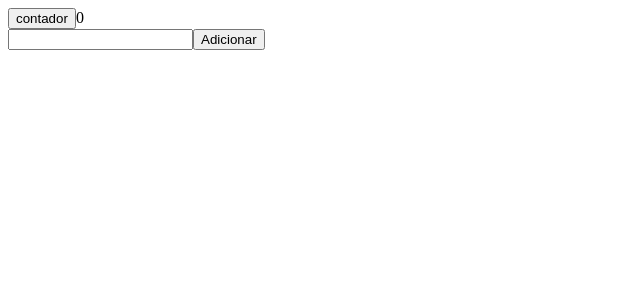
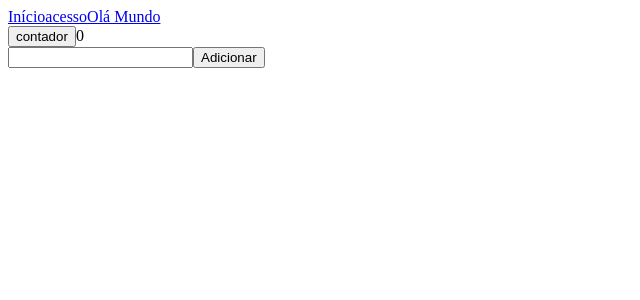
Before and after one commit to rodrigojcmello/typescript-react-redux, a React app: page / in a window 1280 px wide. Shown: the top 300 px of the page, without its empty margins (0-640 px from the left). Built offline with nearby package versions, Linux system fonts and the light colour scheme.

Commit message:
rotas adicionadas

```diff
--- a/src/App.tsx
+++ b/src/App.tsx
@@ -6,24 +6,27 @@ import { render } from 'react-dom';
 import { Provider } from 'react-redux';
 import { store } from './store/store';
 
+import { BrowserRouter, Link, Route, Switch } from 'react-router-dom';
+
 // Compoenentes
-// import TarefaEntrada from './containers/TarefaEntrada';
-// import Filtro from './components/Filtro';
-// import VisibleTodoList from './containers/VisibleTodoList';
-import Contador from './containers/Contador';
-import ItemEntrada from './containers/ItemEntrada';
-import ItemLista from './containers/ItemLista';
+import { OláMundo } from './components/OláMundo/OláMundo';
+import { Acesso } from './components/telas/Acesso/Acesso';
+import ListaContainer from './containers/ListaContainer';
 
 render(
     <Provider store={store}>
-        <>
-            {/* <TarefaEntrada />
-            <Filtro />
-            <VisibleTodoList /> */}
-            <Contador />
-            <ItemEntrada />
-            <ItemLista />
-        </>
+        <BrowserRouter>
+            <>
+                <Link to='/'>Início</Link>
+                <Link to='/acesso'>acesso</Link>
+                <Link to='/olá-mundo'>Olá Mundo</Link>
+                <Switch>
+                    <Route exact={true} path='/' component={ListaContainer} />
+                    <Route path='/acesso' component={Acesso} />
+                    <Route path='/olá-mundo' component={OláMundo} />
+                </Switch>
+            </>
+        </BrowserRouter>
     </Provider>,
     document.getElementById('root'),
 );
--- a/src/containers/ItemEntrada.ts
+++ b/src/containers/ItemEntrada.ts
@@ -6,5 +6,6 @@ import { adicionarItem } from '../store/itens/itensActions';
 const mapDispatchToProps = (dispatch: Dispatch) => (
     bindActionCreators({ adicionarItem }, dispatch)
 );
+console.log('### TCL: mapDispatchToProps', mapDispatchToProps);
 
 export default connect(null, mapDispatchToProps)(ItemEntrada);
--- /dev/null
+++ b/src/containers/ListaContainer.tsx
@@ -0,0 +1,21 @@
+import * as React from 'react';
+import Contador from './Contador';
+import ItemEntrada from './ItemEntrada';
+import ItemLista from './ItemLista';
+
+class ListaContainer extends React.PureComponent<{}, {}> {
+    constructor(props: {}) {
+        super(props);
+    }
+    public render() {
+        return (
+            <>
+                <Contador />
+                <ItemEntrada />
+                <ItemLista />
+            </>
+        );
+    }
+}
+
+export default ListaContainer;
```
Also changed, not shown: package.json (+4 -4 lines).
